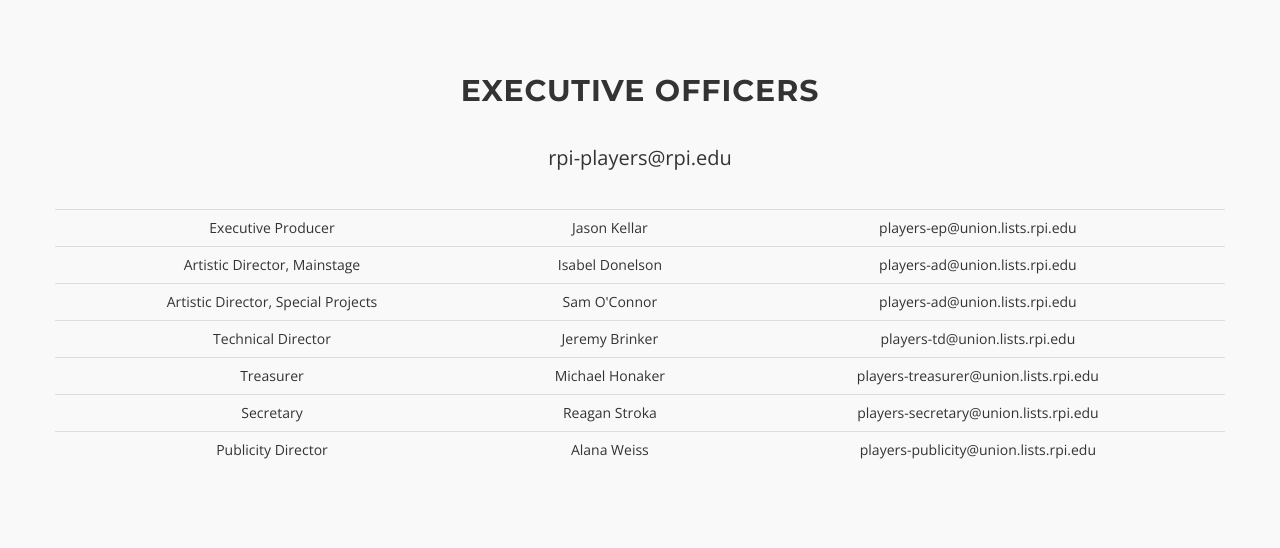
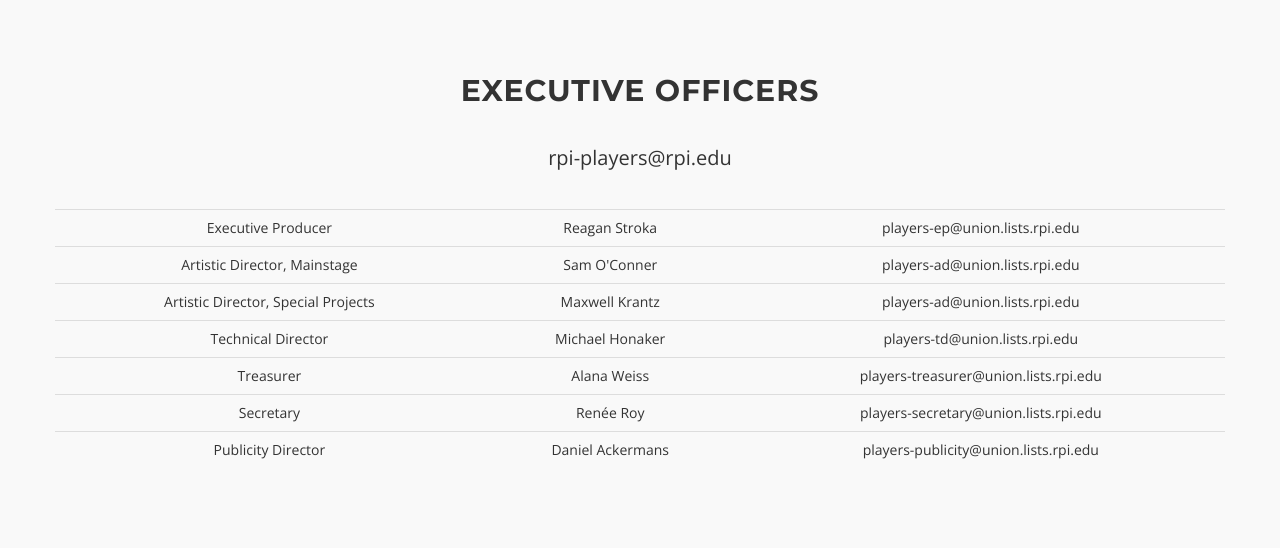
Before and after one commit to RPIPlayers/Website, a PHP site: page /officers.php in a window 1280 px wide. Shown: the part 801-1349 px from the top of the page. Run offline with PHP 8.4, Linux system fonts and the light colour scheme; a stand-in replaces the project's code that opens the database connection.

Commit message:
Update officers.php

```diff
--- a/officers.php
+++ b/officers.php
@@ -38,37 +38,37 @@ include("inc/header.php"); //head
     <tbody>
       <tr>
         <td>Executive Producer</td>
-        <td>Jason Kellar</td>
+        <td>Reagan Stroka</td>
         <td><a href="mailto:players-ep@union.lists.rpi.edu">players-ep@union.lists.rpi.edu</a></td>
       </tr>
         <tr>
         <td>Artistic Director, Mainstage</td>
-        <td>Isabel Donelson</td>
+        <td>Sam O'Conner</td>
         <td><a href="mailto:players-ad@union.lists.rpi.edu">players-ad@union.lists.rpi.edu</a></td>
         </tr>
     <tr>
         <td>Artistic Director, Special Projects</td>
-        <td>Sam O'Connor</td>
+        <td>Maxwell Krantz</td>
         <td><a href="mailto:players-ad@union.lists.rpi.edu">players-ad@union.lists.rpi.edu</a></td>
         </tr>
     <tr>
         <td>Technical Director</td>
-        <td>Jeremy Brinker</td>
+        <td>Michael Honaker</td>
         <td><a href="mailto:players-td@union.lists.rpi.edu">players-td@union.lists.rpi.edu</a></td>
         </tr>
     <tr>
         <td>Treasurer</td>
-        <td>Michael Honaker</td>
+        <td>Alana Weiss</td>
         <td><a href="mailto:players-treasurer@union.lists.rpi.edu">players-treasurer@union.lists.rpi.edu</a></td>
         </tr>
     <tr>
         <td>Secretary</td>
-        <td>Reagan Stroka</td>
+        <td>Renée Roy</td>
         <td><a href="mailto:players-secretary@union.lists.rpi.edu">players-secretary@union.lists.rpi.edu</a></td>
         </tr>
     <tr>
         <td>Publicity Director</td>
-        <td>Alana Weiss</td>
+        <td>Daniel Ackermans</td>
         <td><a href="mailto:players-publicity@union.lists.rpi.edu">players-publicity@union.lists.rpi.edu</a></td>
         </tr>
     </tbody>
```
